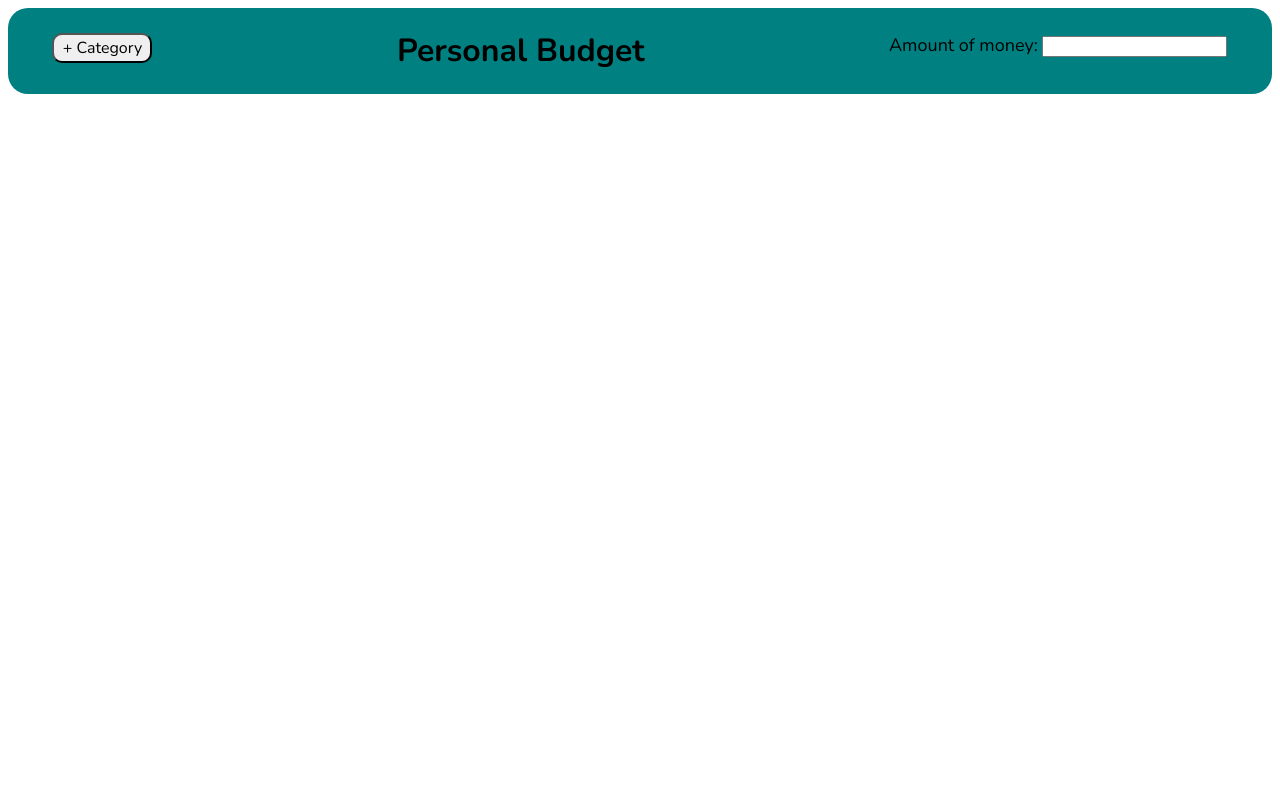
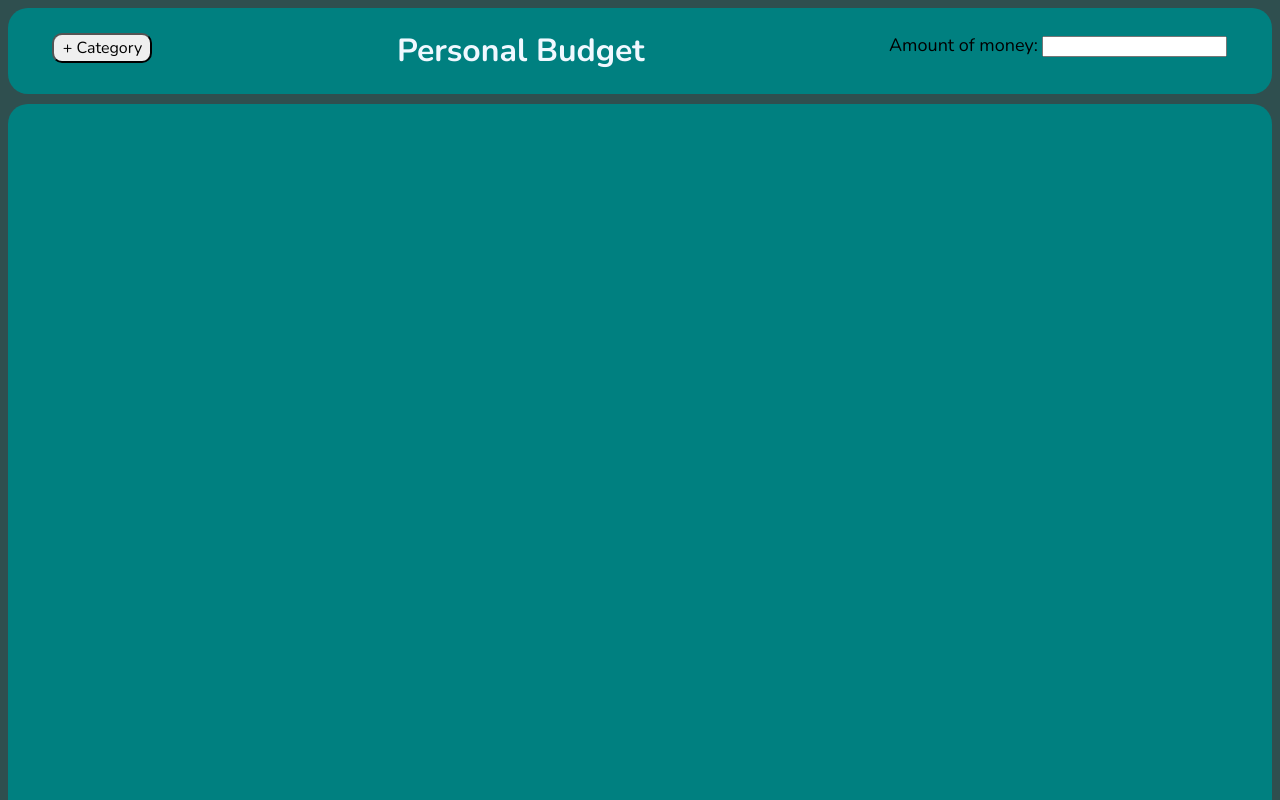
Before and after one commit to olekskz/Personal-budget, a website: page public/index.html in a window 1280 px wide. Shown: the top 800 px of the page. Drawn offline with nearby package versions, Linux system fonts and the light colour scheme.

Commit message:
server added body div made

```diff
--- a/package.json
+++ b/package.json
@@ -3,7 +3,6 @@
   "version": "1.0.0",
   "main": "main.js",
   "scripts": {
-    "test": "echo \"Error: no test specified\" && exit 1",
     "start": "node server.js"
   },
   "author": "Alex",
--- a/index.html
+++ b/public/index.html
@@ -18,6 +18,9 @@
             <input type="number" id="Amount_box">
         </div>
     </header>
+    <div class="main-body">
+
+    </div>
 </body>
 <link rel="stylesheet" href="style.css">
 <script src="main.js"></script>
--- a/style.css
+++ b/public/style.css
@@ -31,4 +31,17 @@ header {
 
 h1 {
     padding-left: 200px;
+    color: aliceblue;
 }
+
+body {
+    background-color: 	#2F4F4F;
+}
+
+.main-body {
+    background-color: teal;
+    width: 100%;
+    height: 1000px;
+    border-radius: 20px;
+    margin-top: 10px;
+}
--- a/server.js
+++ b/server.js
@@ -1,12 +1,9 @@
 const express = require('express')
 const app = express()
-
 const PORT = 3001;
 
 
-app.get('/', (req, res) => {
-    res.send('Hello world')
-})
+app.use(express.static('public'))
 
 
 app.listen(PORT, () => {
```
Also changed, not shown: addCategory.html (deleted), main.js (deleted), public/addCategory.html (added), public/main.js (added), 1 other file.
